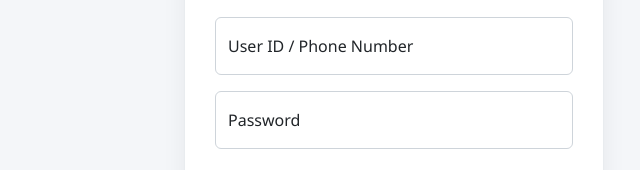
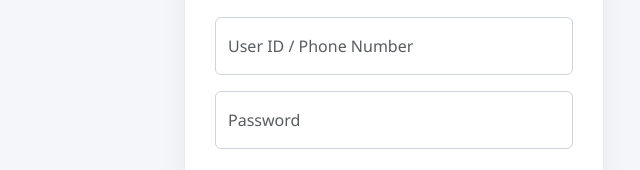
Before and after one commit to paruyedla-creator/Jessica-Micro-Finance, a website: page public/index.html in a window 1280 px wide. Shown: the part 290-460 px from the top of the page, 246-886 px from the left. Drawn offline with nearby package versions, Linux system fonts and the light colour scheme.

Commit message:
Organized HTML code for PWA App Install

```diff
--- a/public/index.html
+++ b/public/index.html
@@ -1,20 +1,19 @@
 <!DOCTYPE html>
 <html lang="en">
 <head>
-    <link rel="manifest" href="/manifest.json">
-<meta name="theme-color" content="#071b34">
-<script>
-  if ('serviceWorker' in navigator) {
-    navigator.serviceWorker.register('/sw.js');
-  }
-</script>
     <meta charset="UTF-8">
     <meta name="viewport" content="width=device-width, initial-scale=1.0">
     <title>Jessica Finance - Secure Banking Portal</title>
+
+    <!-- PWA App Links (ఇక్కడ ఉండాలి కరెక్ట్ గా) -->
+    <link rel="manifest" href="/manifest.json">
+    <meta name="theme-color" content="#071b34">
+
     <!-- Bootstrap CSS -->
     <link href="https://cdn.jsdelivr.net/npm/bootstrap@5.3.0/dist/css/bootstrap.min.css" rel="stylesheet">
     <!-- FontAwesome Icons -->
     <link rel="stylesheet" href="https://cdnjs.cloudflare.com/ajax/libs/font-awesome/6.4.0/css/all.min.css">
+
     <style>
         body {
             background-color: #f4f6f9; /* ప్రశాంతమైన బ్యాంకింగ్ బ్యాక్ గ్రౌండ్ */
@@ -153,13 +152,13 @@
                     <!-- User ID (Floating Label) -->
                     <div class="form-floating mb-3">
                         <input type="text" class="form-control" id="userId" placeholder="User ID" required autocomplete="off">
-                        <label for="userId text-muted">User ID / Phone Number</label>
+                        <label for="userId" class="text-muted">User ID / Phone Number</label>
                     </div>
 
                     <!-- Password (Floating Label) -->
                     <div class="form-floating mb-4">
                         <input type="password" class="form-control" id="password" placeholder="Password" required>
-                        <label for="password text-muted">Password</label>
+                        <label for="password" class="text-muted">Password</label>
                     </div>
 
                     <!-- Login Button -->
@@ -186,6 +185,13 @@
         &copy; 2026 Jessica Finance Ltd. All rights reserved. <br>
         <span style="font-size: 11px;">Strictly for Authorized Users Only.</span>
     </div>
+
+    <!-- యాప్ ఇన్స్టాల్ అవ్వడానికి సర్వీస్ వర్కర్ (ఇక్కడ ఉంటే ఫాస్ట్ గా లోడ్ అవుతుంది) -->
+    <script>
+      if ('serviceWorker' in navigator) {
+        navigator.serviceWorker.register('/sw.js');
+      }
+    </script>
 
     <!-- జావాస్క్రిప్ట్ లాగిన్ లాజిక్ (ఎలాంటి మార్పు లేదు) -->
     <script>
```
